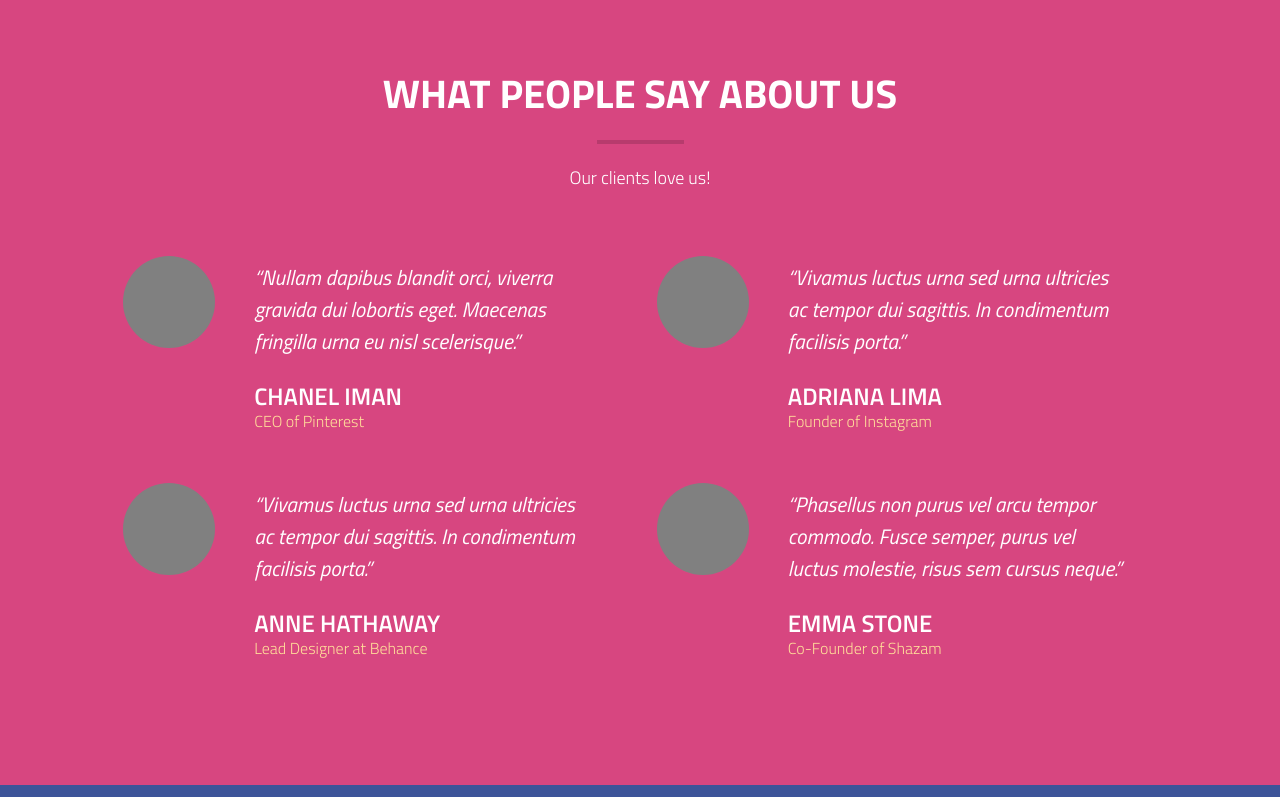
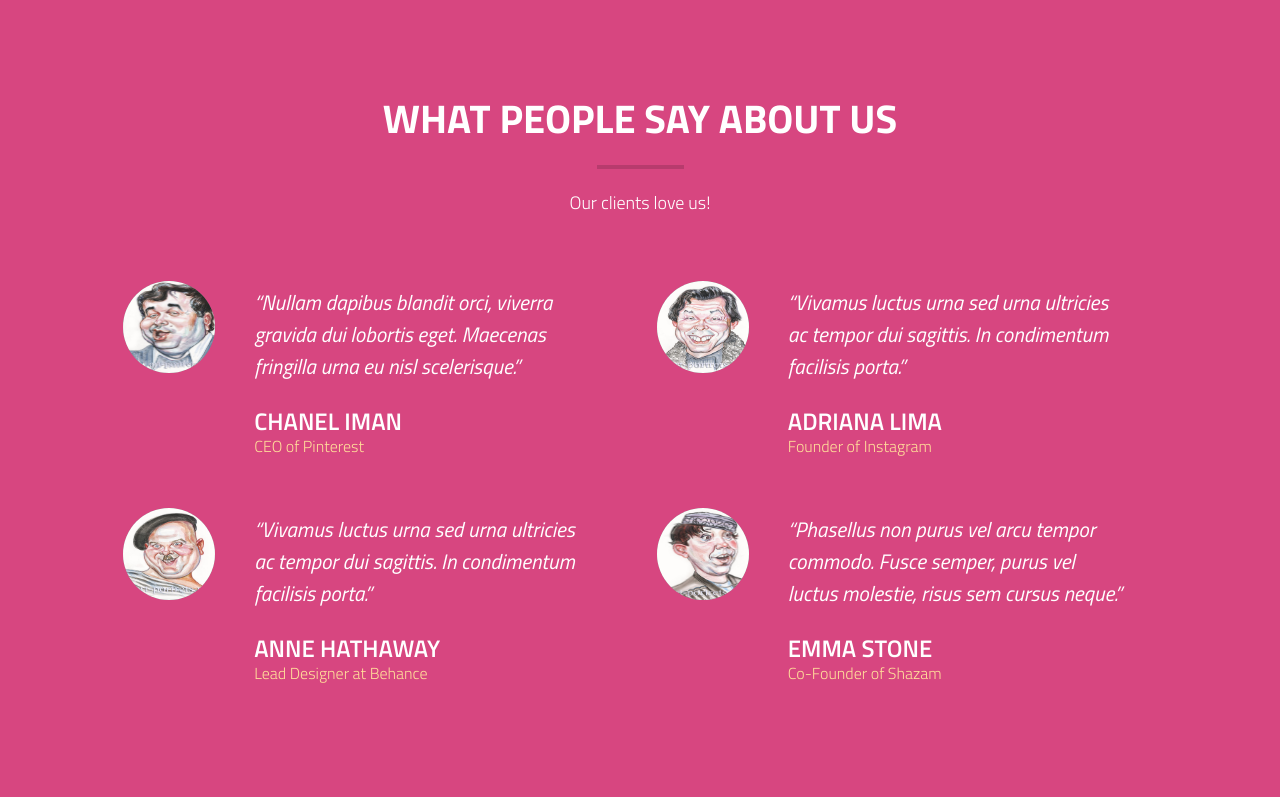
Before and after one commit to AlehVoranau/Cuda-Single-Page-Portfolio, a plain HTML site: page index.html in a window 1280 px wide. Shown: the part 4121-4918 px from the top of the page. Drawn offline with Linux system fonts and the light colour scheme.

Commit message:
1.3
page-pink

```diff
--- a/css/style.css
+++ b/css/style.css
@@ -323,6 +323,7 @@ li {
 }
 
 .tabs {
+    display: inline-block;
     position: relative;
     width: 1100px;
     min-height: 440px;
@@ -437,6 +438,11 @@ label:hover {
     overflow: hidden;
     background-color: grey;
     float: left;
+}
+
+.collumn-portrait-people img {
+    width:100%;
+    height:100%;
 }
 
 .column-content-people {
--- a/index.html
+++ b/index.html
@@ -206,7 +206,7 @@ tempor incididunt ut labore et dolore magna aliqua.</h2>
                     <h1>what people say about us</h1>
                     <h2>Our clients love us!</h2>
                 <div class="collumn-people">
-                    <div class="collumn-portrait-people"><img src="" alt="" title=""></div>
+                    <div class="collumn-portrait-people"><img src="images/content/1.jpg" alt="" title=""></div>
                     <div class="column-content-people">
                        <p>“Nullam dapibus blandit orci, viverra gravida dui lobortis eget. Maecenas fringilla urna eu nisl scelerisque.”</p>
                        <a href="#">chanel iman</a>
@@ -214,7 +214,7 @@ tempor incididunt ut labore et dolore magna aliqua.</h2>
                     </div>
                 </div>
                 <div class="collumn-people">
-                    <div class="collumn-portrait-people"><img src="" alt="" title=""></div>
+                    <div class="collumn-portrait-people"><img src="images/content/2.jpg" alt="" title=""></div>
                     <div class="column-content-people">
                        <p>“Vivamus luctus urna sed urna ultricies ac tempor dui sagittis. In condimentum facilisis porta.”</p>
                        <a href="#">adriana lima</a>
@@ -222,7 +222,7 @@ tempor incididunt ut labore et dolore magna aliqua.</h2>
                     </div>
                 </div>
                 <div class="collumn-people">
-                    <div class="collumn-portrait-people"><img src="" alt="" title=""></div>
+                    <div class="collumn-portrait-people"><img src="images/content/3.jpg" alt="" title=""></div>
                     <div class="column-content-people">
                        <p>“Vivamus luctus urna sed urna ultricies ac tempor dui sagittis. In condimentum facilisis porta.”</p>
                        <a href="#">anne hathaway</a>
@@ -230,7 +230,7 @@ tempor incididunt ut labore et dolore magna aliqua.</h2>
                     </div>
                 </div>
                 <div class="collumn-people">
-                    <div class="collumn-portrait-people"><img src="" alt="" title=""></div>
+                    <div class="collumn-portrait-people"><img src="images/content/4.jpg" alt="" title=""></div>
                     <div class="column-content-people">
                        <p>“Phasellus non purus vel arcu tempor commodo. Fusce semper, purus vel luctus molestie, risus sem cursus neque.”</p>
                        <a href="#">emma stone</a>
```
